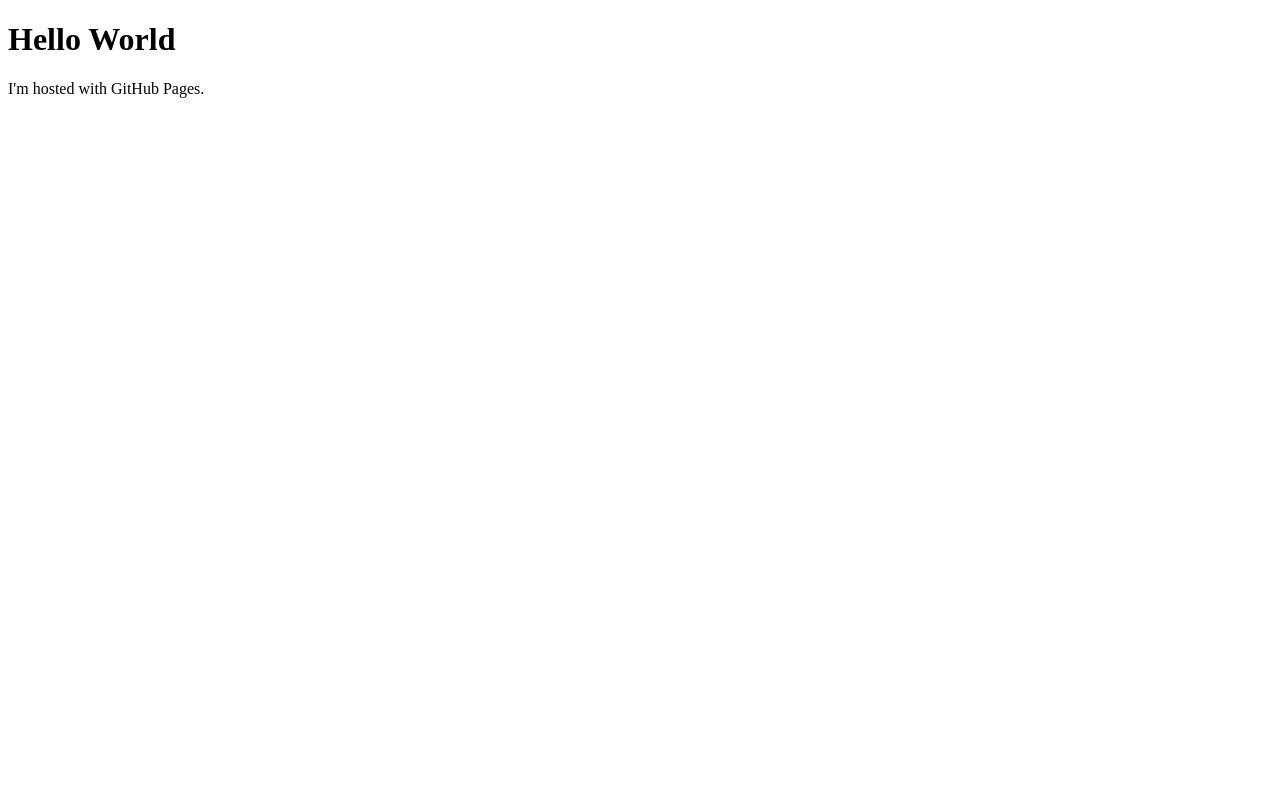
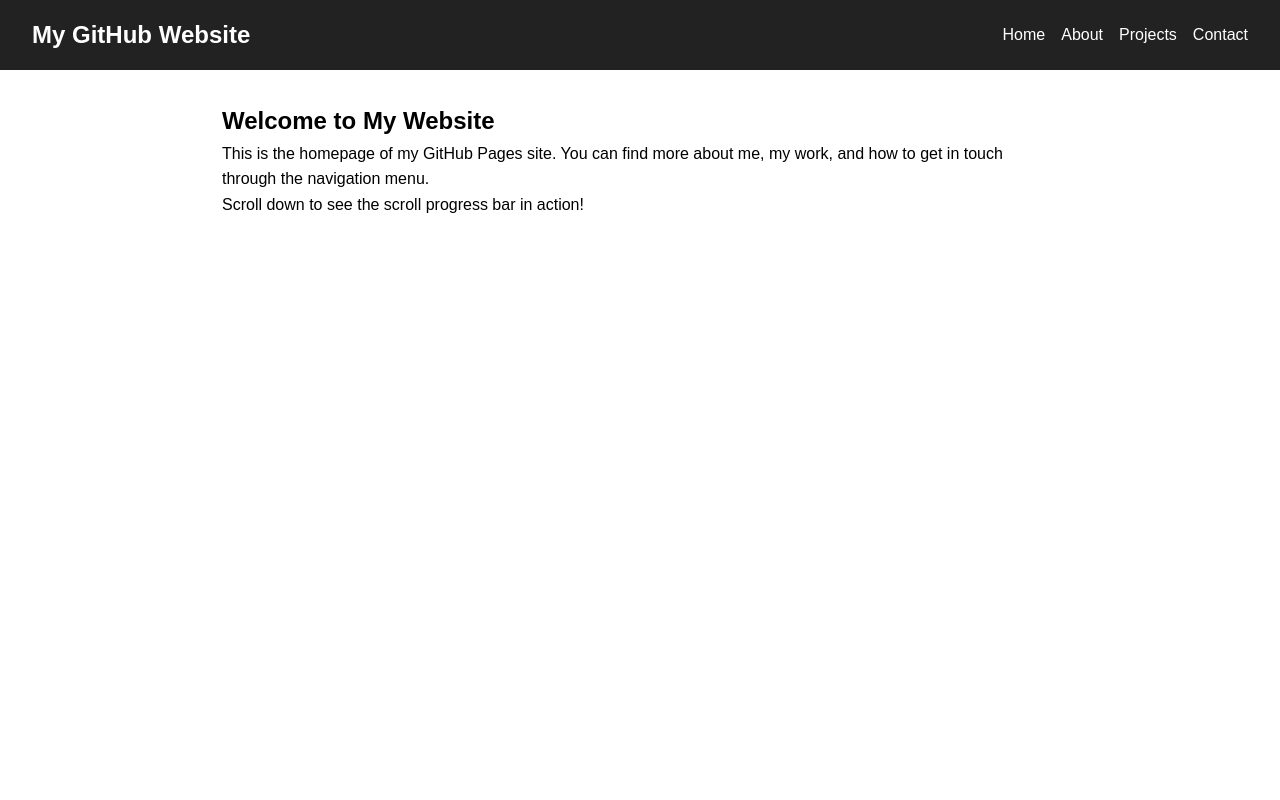
Before and after one commit to agrippina15/agrippina15.github.io, a plain HTML site: page index.html in a window 1280 px wide. Shown: the top 800 px of the page. Drawn offline with Linux system fonts and the light colour scheme.

Commit message:
basic structurev1

```diff
--- a/index.html
+++ b/index.html
@@ -1,7 +1,138 @@
 <!DOCTYPE html>
-<html>
+<html lang="en">
+<head>
+  <meta charset="UTF-8" />
+  <meta name="viewport" content="width=device-width, initial-scale=1.0" />
+  <title>My GitHub Site</title>
+  <style>
+    /* Basic Reset and Body Styles */
+    * {
+      box-sizing: border-box;
+      margin: 0;
+      padding: 0;
+    }
+
+    body {
+      font-family: Arial, sans-serif;
+      line-height: 1.6;
+      margin: 0;
+    }
+
+    /* Scroll Progress Bar */
+    #progressBar {
+      position: fixed;
+      top: 0;
+      left: 0;
+      width: 0%;
+      height: 5px;
+      background: #007acc;
+      z-index: 1000;
+    }
+
+    /* Header Styles */
+    header {
+      background-color: #222;
+      color: white;
+      padding: 1rem 2rem;
+      display: flex;
+      justify-content: space-between;
+      align-items: center;
+    }
+
+    header h1 {
+      margin: 0;
+      font-size: 1.5rem;
+    }
+
+    nav ul {
+      list-style: none;
+      display: flex;
+      gap: 1rem;
+    }
+
+    nav ul li a {
+      color: white;
+      text-decoration: none;
+      transition: color 0.3s;
+    }
+
+    nav ul li a:hover {
+      color: #00c3ff;
+    }
+
+    /* Main Content */
+    main {
+      padding: 2rem;
+      max-width: 900px;
+      margin: auto;
+    }
+
+    /* Footer Styles */
+    footer {
+      background-color: #f4f4f4;
+      text-align: center;
+      padding: 1rem;
+      font-size: 0.9rem;
+      margin-top: 2rem;
+    }
+
+    footer a {
+      margin: 0 0.5rem;
+      color: #333;
+      text-decoration: none;
+    }
+
+    footer a:hover {
+      text-decoration: underline;
+    }
+  </style>
+</head>
 <body>
-<h1>Hello World</h1>
-<p>I'm hosted with GitHub Pages.</p>
+
+  <div id="progressBar"></div>
+
+  <header>
+    <h1>My GitHub Website</h1>
+    <nav>
+      <ul>
+        <li><a href="index.html">Home</a></li>
+        <li><a href="about.html">About</a></li>
+        <li><a href="projects.html">Projects</a></li>
+        <li><a href="contact.html">Contact</a></li>
+      </ul>
+    </nav>
+  </header>
+
+  <main>
+    <h2>Welcome to My Website</h2>
+    <p>
+      This is the homepage of my GitHub Pages site. You can find more about me, my work,
+      and how to get in touch through the navigation menu.
+    </p>
+    <p>
+      Scroll down to see the scroll progress bar in action!
+    </p>
+    <div style="height: 2000px;"></div>
+  </main>
+
+  <footer>
+    <p>
+      <a href="impressum.html">Impressum</a> |
+      <a href="#top">Back to Top</a> |
+      <a href="shortcuts.html">Shortcuts</a>
+    </p>
+    <p>&copy; 2025 Your Name</p>
+  </footer>
+
+  <script>
+    // Scroll progress bar
+    window.onscroll = function () {
+      let winScroll = document.body.scrollTop || document.documentElement.scrollTop;
+      let height = document.documentElement.scrollHeight - document.documentElement.clientHeight;
+      let scrolled = (winScroll / height) * 100;
+      document.getElementById("progressBar").style.width = scrolled + "%";
+    };
+  </script>
+
 </body>
 </html>
```
Also changed, not shown: style.css (added).
